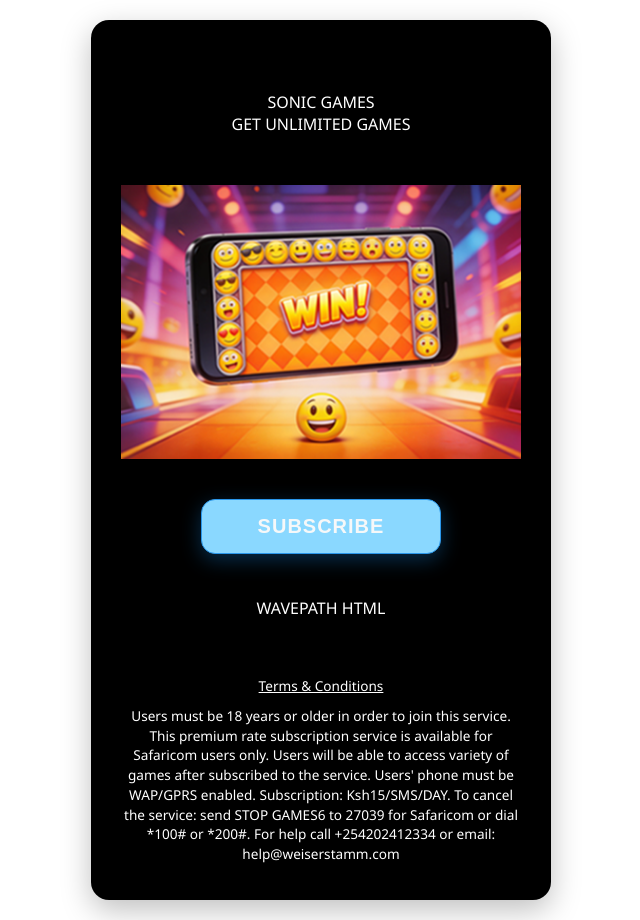
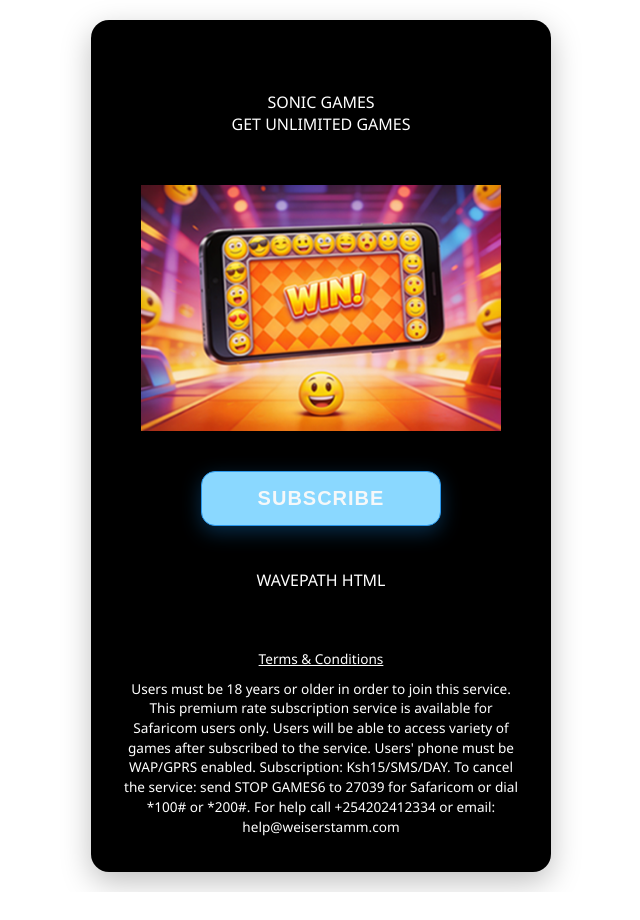
Before and after one commit to arun-a/SonixGamesKenya, a PHP site: page /layout.html in a window 1280 px wide. Shown: the whole page, without its empty margins (319-959 px from the left). After the commit the page ends 892 px from the top, so only its background shows below. Run offline with PHP 8.4, Linux system fonts and the light colour scheme.

Commit message:
Image Width reduced

```diff
--- a/assets/css/style.css
+++ b/assets/css/style.css
@@ -20,7 +20,7 @@ body { background:#fff; color:#000; }
 /* Responsive Image Styling */
 .top_picture {
     width: 100%;
-    max-width: 400px;
+    max-width: 360px;
     margin: 20px auto;
     display: flex;
     justify-content: center;
```
